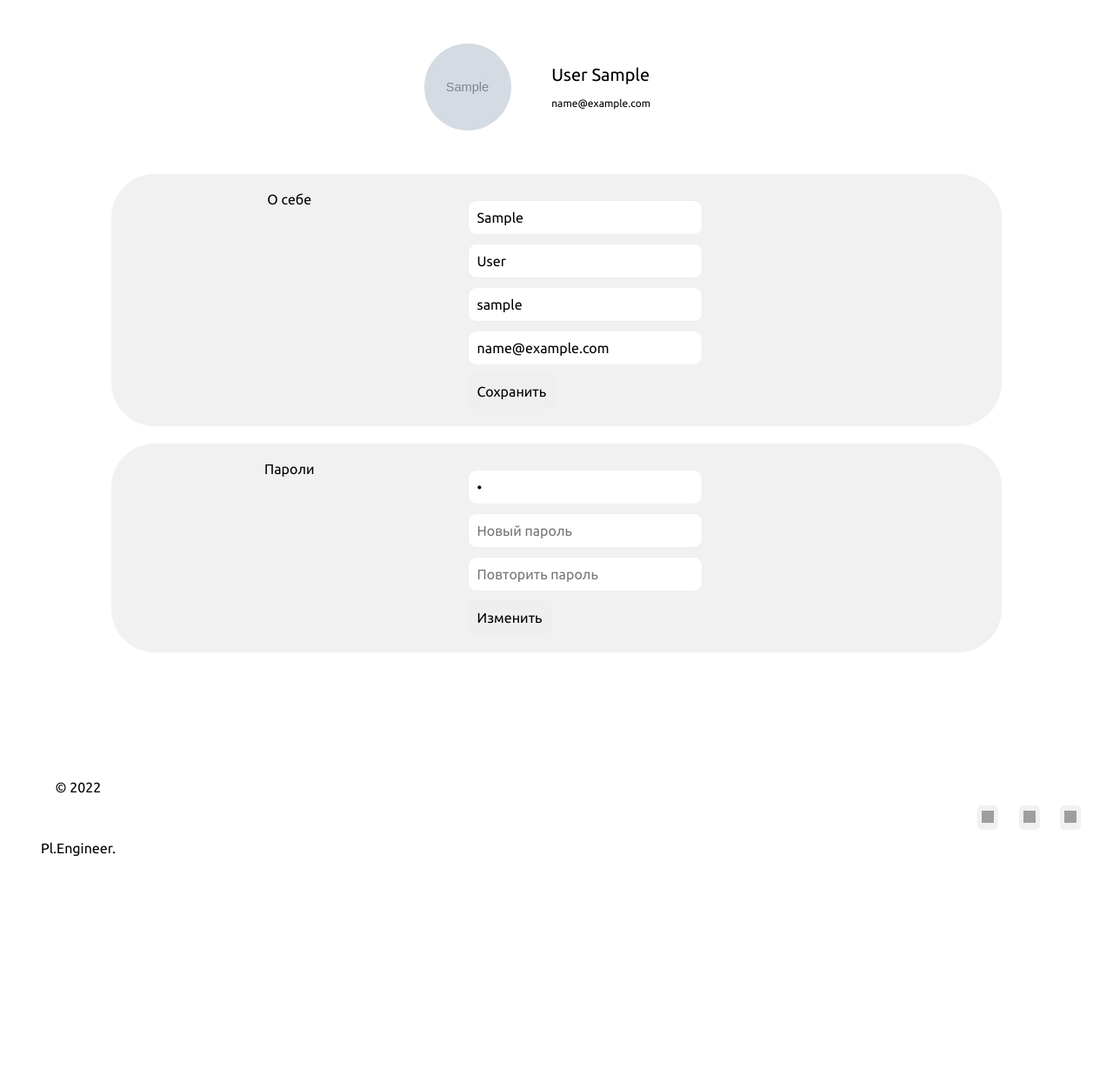
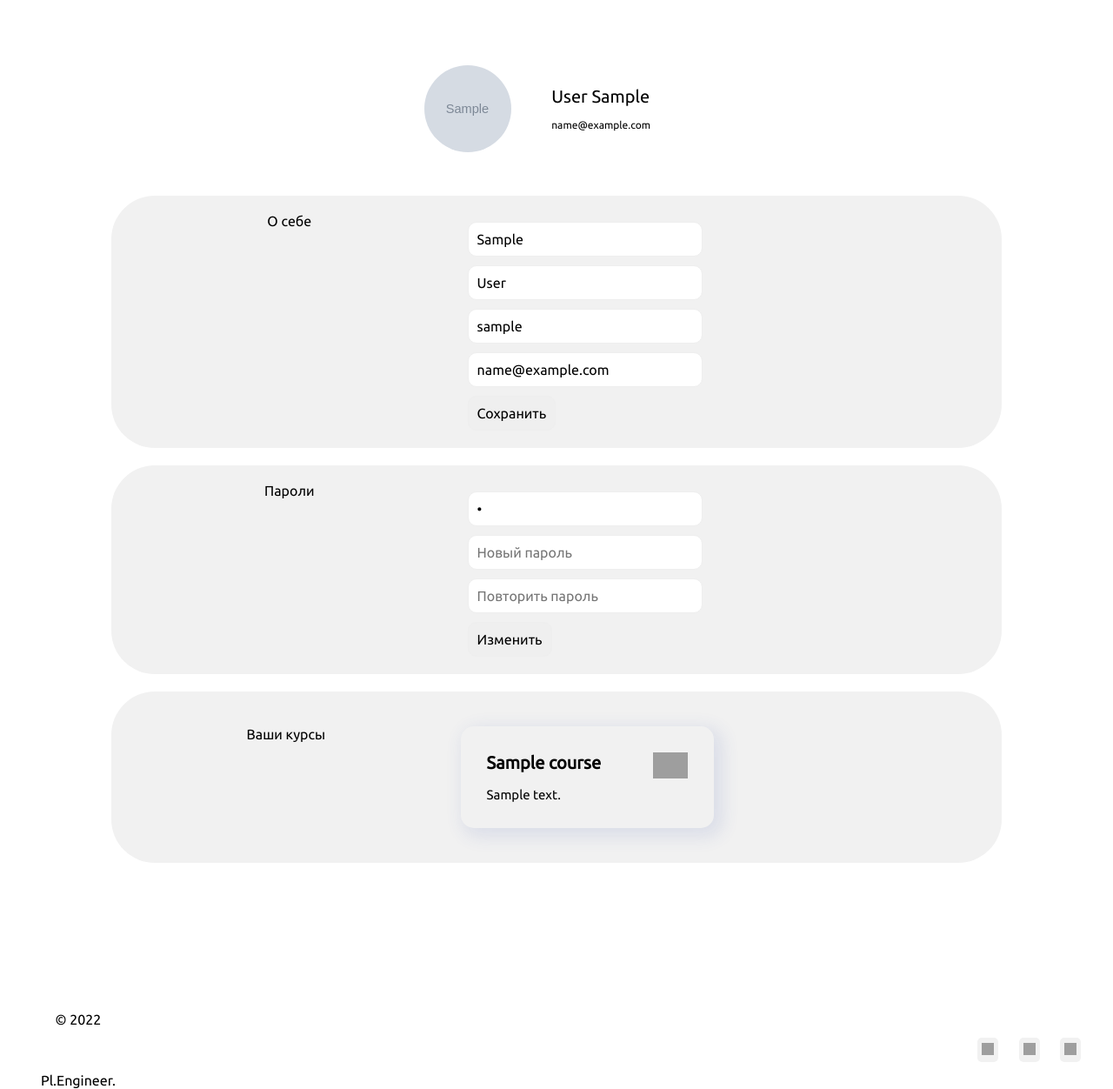
Before and after one commit to PlagueEvgeny/TechnoTeacher, a Django app: page /auth/profile/ in a window 1280 px wide. Shown: the part 90-1342 px from the top of the page at 87% size. Before the commit the page ends 1074 px from the top, so only its background shows below. Run offline with Django 3.2, Linux system fonts and the light colour scheme; a user stored in the database is signed in; tables that the repository leaves empty hold one stand-in row (values such as "Sample post"); grey boxes marked "Sample" are stand-in pictures; grey boxes are pictures that could not be loaded.

Commit message:
add order course

```diff
--- a/TechnoTeacher/authapp/templates/authapp/profile.html
+++ b/TechnoTeacher/authapp/templates/authapp/profile.html
@@ -57,4 +57,26 @@
         </div>
     </div>
 </form>
+<div class="user_order">
+    <div class="about_form">Ваши курсы</div>
+    <div class="user_order_div">
+        {% if order %}
+        {% for item in order %}
+            <a href="{% url 'main:course' item.course.category_id item.course.slug %}" class="order_card">
+                <div class="order_card_top">
+                    <h1 class="order_card_h">
+                        {{ item.course.name|capfirst }}
+                    </h1>
+                    <div class="order_card_top_div">
+                        <img src="{% static 'img/icon/paz.svg' %}" alt="" class="order_card_top_image">
+                    </div>
+                </div>
+                <p class="order_card_p">{{ item.course.desc|capfirst|truncatechars:100 }}</p>
+        </a>
+        {% endfor %}
+    {% else %}
+        <h3>Заказов нету</h3>
+    {% endif %}
+    </div>
+</div>
 {% endblock %}
--- a/TechnoTeacher/authapp/views.py
+++ b/TechnoTeacher/authapp/views.py
@@ -1,6 +1,7 @@
 import django.contrib.auth as auth
 from django.contrib import messages
 from authapp.models import UserProfile
+from mainapp.models import Order
 from django.http import HttpResponseRedirect
 from django.shortcuts import render
 from django.urls import reverse
@@ -46,6 +47,7 @@ def register(request):
 
 @login_required
 def profile(request):
+    order = Order.objects.filter(user=request.user)
     if request.method == 'POST':
         form = ProfileForm(request.POST, request.FILES, instance=request.user)
         messages.success(request, 'Your profile is updated successfully')
@@ -58,5 +60,6 @@ def profile(request):
     context = {
         'title': 'Профиль',
         'form': form,
+        'order': order
     }
     return render(request, 'authapp/profile.html', context)
--- a/TechnoTeacher/mainapp/admin.py
+++ b/TechnoTeacher/mainapp/admin.py
@@ -1,6 +1,4 @@
 from django.contrib import admin
-from mainapp.models import Category, Course, Task
+from mainapp.models import Category, Course, Task, Order
 
-admin.site.register(Category)
-admin.site.register(Course)
-admin.site.register(Task)
+admin.site.register([Category, Course, Task, Order])
--- a/TechnoTeacher/mainapp/models.py
+++ b/TechnoTeacher/mainapp/models.py
@@ -67,6 +67,20 @@ class Course(models.Model):
         return 1, {}
 
 
+class Order(models.Model):
+    user = models.ForeignKey("authapp.UserProfile", verbose_name='Пользователь', on_delete=models.CASCADE, related_name="user_order")
+    course = models.ForeignKey(Course, verbose_name='Курс', on_delete=models.CASCADE, related_name="course_order")
+    created_at = models.DateTimeField(auto_now=True)
+
+    def __str__(self):
+        return self.user.username
+
+    class Meta:
+        ordering = ['-created_at']
+        verbose_name = 'Заказ'
+        verbose_name_plural = 'Заказы'
+
+
 class Task(models.Model):
     course = models.ForeignKey(Course, on_delete=models.CASCADE, related_name="task")
     name = models.CharField(max_length=128)
--- a/TechnoTeacher/mainapp/templates/mainapp/category.html
+++ b/TechnoTeacher/mainapp/templates/mainapp/category.html
@@ -25,6 +25,7 @@
     <div class="search_course">
 
     </div>
+
     <hr>
     <div class="search_course_link">
         <div style="border-right: 1px solid;">
@@ -53,7 +54,10 @@
                         </div>
                     </div>
                     </a>
+
+
                 {% endfor %}
+
             </div>
         </div>
     </div>
--- a/TechnoTeacher/mainapp/templates/mainapp/course.html
+++ b/TechnoTeacher/mainapp/templates/mainapp/course.html
@@ -2,11 +2,12 @@
 {% block content %}
 {% load static %}
 <div class="course">
-    <div>
+    <div style="display: grid;">
         <h1 class="about_course_h1">
             {{course.name}}
         </h1>
         <p class="about_course_p">{{course.desc}}</p>
+        <a href="{% url 'main:add_order' course.id %}" class="add_order">Записаться</a>
     </div>
     <div class="course_cover">
         <img src="{{course.cover.url}}" class="about_course_cover" alt="">
--- a/TechnoTeacher/mainapp/urls.py
+++ b/TechnoTeacher/mainapp/urls.py
@@ -8,4 +8,6 @@ urlpatterns = [
     path('', mainapp.index, name='index'),
     path('<int:pk>/<slug:category>', mainapp.all_category, name='category'),
     path('course/<int:pk>/<slug:course>', mainapp.course_detail, name='course'),
+    path('course/order/<int:pk>/<slug:course>', mainapp.course_detail, name='order_course'),
+    path('course/add/<int:pk>/', mainapp.add_order, name='add_order'),
 ]
--- a/TechnoTeacher/static/css/content.css
+++ b/TechnoTeacher/static/css/content.css
@@ -1,5 +1,5 @@
 .content {
-    margin: 0 10%;
+    margin: 25px 10%;
 }
 
 .content_cource {
@@ -112,7 +112,7 @@
 .course_card {
     display: grid;
     grid-template-columns: 1fr 1fr;
-    grid-column-gap: 20px;
+    grid-gap: 20px;
     margin: 30px 0;
 }
 
@@ -147,3 +147,9 @@
     align-self: center;
 
 }
+.order_course{
+    display: grid;
+    grid-template-columns: 1fr 1fr 1fr;
+    grid-gap: 20px;
+    padding: 20px;
+}
--- a/TechnoTeacher/static/css/course.css
+++ b/TechnoTeacher/static/css/course.css
@@ -22,3 +22,15 @@
     height: 100%;
     width: 100%;
 }
+.add_order{
+    padding: 10px;
+    border-radius: 50px;
+    border: 1px solid;
+    align-self: flex-end;
+    justify-self: baseline;
+}
+.add_order:hover{
+    background-color: #387948;
+    border: 1px solid #387948;
+    color: #fff;
+}
--- a/TechnoTeacher/static/css/profile.css
+++ b/TechnoTeacher/static/css/profile.css
@@ -76,8 +76,6 @@ input {
     padding: 20px 0;
     margin: 20px 0;
 }
-
-
 .login_form{
     display: grid;
     grid-template-columns: 30% 40% 30%;
@@ -121,3 +119,56 @@ select {
     margin:10px 0;
     padding:10px;
   }
+
+.user_order{
+    display: grid;
+    background-color: rgb(241, 241, 241);
+    border-radius: 50px;
+    grid-template-columns: 40% 60%;
+    padding: 40px 20px 40px 0;
+    margin: 20px 0;
+
+}
+.user_order_image{
+    height: 100%;
+    width: 100%;
+}
+.user_order_div{
+    display: grid;
+    grid-template-columns: 1fr 1fr;
+    grid-column-gap: 20px;
+}
+
+.order_card{
+    display: grid;
+    padding: 30px;
+    border-radius: 15px;
+    transform: translate3d(0px, 0px, 0px) scale3d(1, 1, 1) rotateX(0deg) rotateY(0deg) rotateZ(0deg) skew(0deg);
+    transform-style: preserve-3d;
+    box-shadow: 6px 6px 20px 4px rgba(55, 84, 170, 0.12);
+    transition: box-shadow 200ms ease;
+}
+.order_card:hover{
+    box-shadow: 8px 8px 20px 8px rgba(55, 84, 170, 0.15);
+}
+.order_card_top{
+    display: grid;
+    grid-template-columns: 2fr 1fr;
+}
+.order_card_top_div{
+    display: grid;
+}
+
+.order_card_top_image{
+    height: 30px;
+    width: auto;
+    justify-self: right;
+    align-self: baseline;
+}
+.order_card_h{
+    font-size: 20px;
+}
+.order_card_p{
+    padding-top: 10px;
+    font-size: 15px;
+}
--- a/TechnoTeacher/static/js/active.js
+++ b/TechnoTeacher/static/js/active.js
@@ -1,9 +1,3 @@
-$(document).ready(function(){
-    $('.link_cource_active li a').each(function () {
-            var location = window.location.href;
-            var link = this.href;
-            if(location == link) {
-                $(this).addClass('active');
-            }
-        });
-    });
+document.getElementById('id_avatar').addEventListener('change', function() {
+    alert(this.files[0].name);
+  });
```
Also changed, not shown: TechnoTeacher/mainapp/II/sr_color.py (+16 -4 lines), TechnoTeacher/mainapp/views.py (+25 -3 lines), TechnoTeacher/mainapp/templates/mainapp/order_course.html (added). Lines whose indentation alone changed are shown as unchanged.
